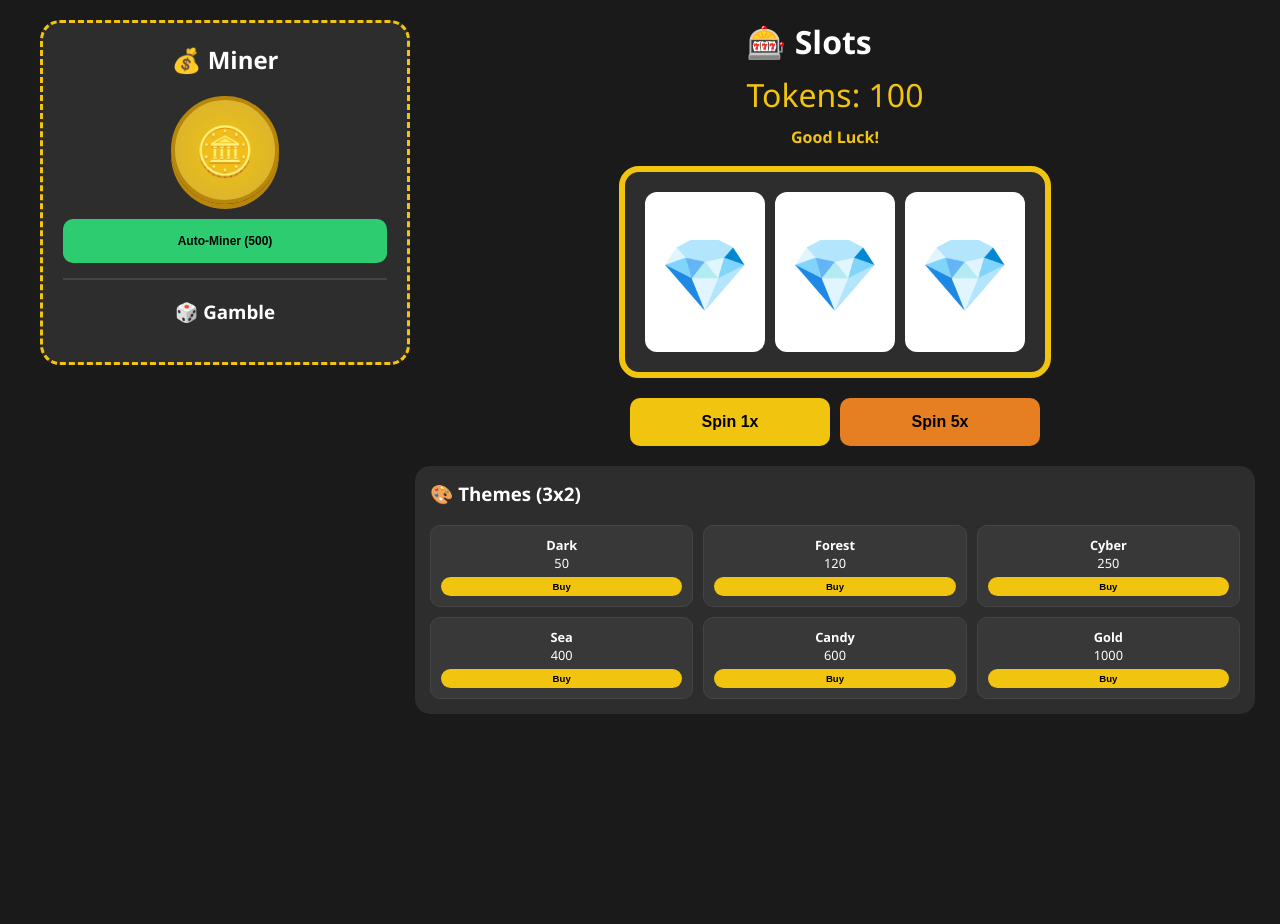
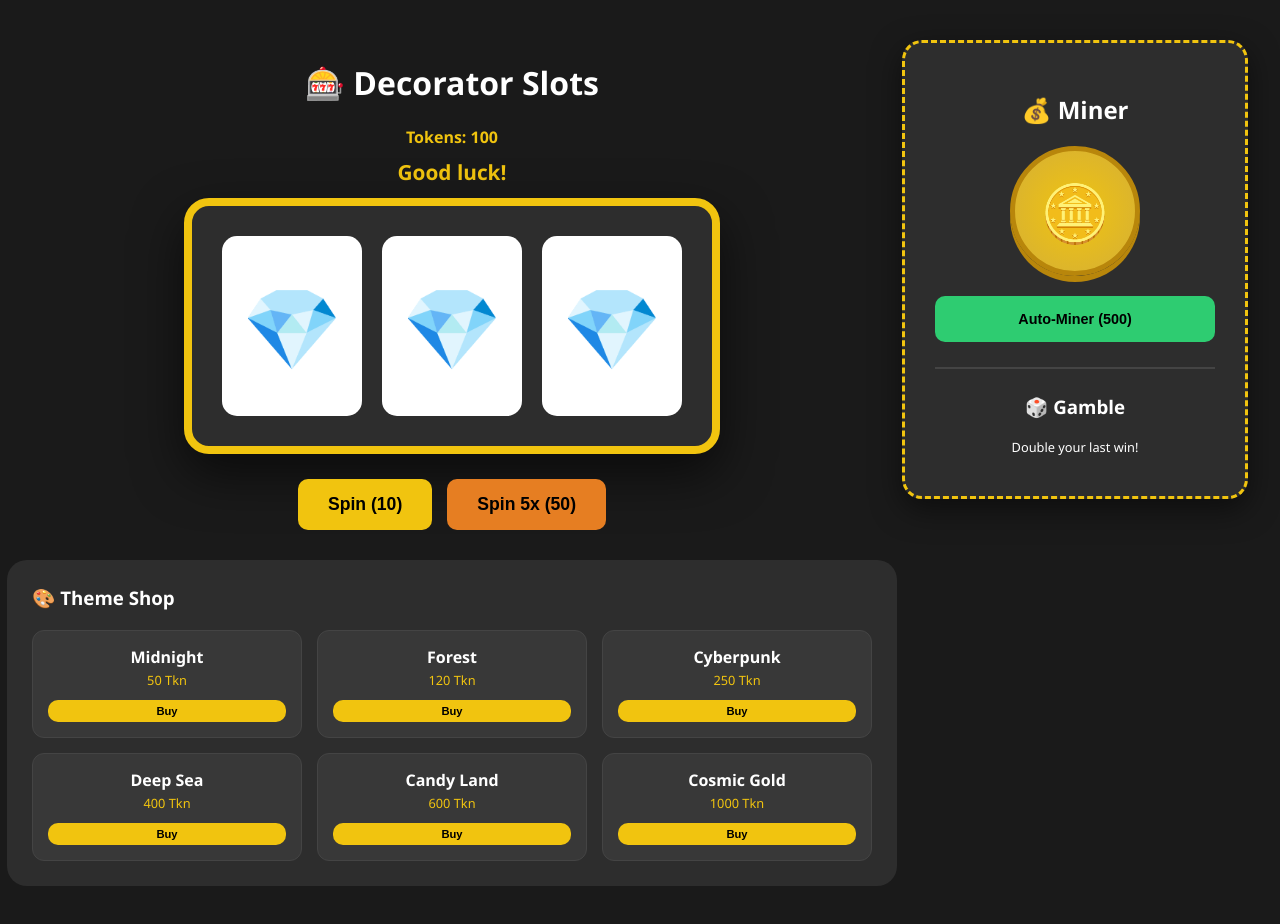
Before and after one commit to avery-murray/Assignment-3-Game, a plain HTML site: page index.html in a window 1280 px wide. Before the commit the page ends 800 px from the top, so only its background shows below. Drawn offline with Linux system fonts and the light colour scheme.

Commit message:
Update index.html

```diff
--- a/index.html
+++ b/index.html
@@ -17,12 +17,11 @@
             background-color: var(--bg-color);
             color: var(--text-color);
             font-family: var(--font-family);
+            margin: 0;
+            min-height: 100vh;
             display: flex;
             justify-content: center;
-            margin: 0;
-            min-height: 100vh;
             transition: all 0.5s ease;
-            overflow-x: hidden;
         }
 
         /* Jackpot Overlay */
@@ -54,170 +53,202 @@
         }
         .shake { animation: shake 0.2s infinite; }
 
-        /* Responsive Layout */
+        /* --- DESKTOP LAYOUT (Default) --- */
         .game-wrapper {
             display: flex;
-            width: 100%;
-            max-width: 1200px;
-            gap: 20px;
-            padding: 20px;
-            flex-direction: row; /* Desktop Default */
+            flex-direction: row; /* Miner on the side */
+            width: 95%;
+            max-width: 1400px;
+            gap: 30px;
+            padding: 40px 0;
+            align-items: flex-start;
         }
 
-        /* Mobile Adjustments */
-        @media (max-width: 850px) {
-            .game-wrapper { flex-direction: column; padding: 10px; }
-            .side-game { order: 2; width: auto !important; }
-            .main-game { order: 1; width: 100%; }
-            .reel { width: 80px !important; height: 110px !important; font-size: 3rem !important; }
-            .header h1 { font-size: 2rem; }
+        .main-game {
+            flex: 3;
+            display: flex;
+            flex-direction: column;
+            align-items: center;
         }
 
         .side-game {
             flex: 1;
             background: var(--panel-color);
-            padding: 20px;
+            padding: 30px;
             border-radius: 20px;
             border: 3px dashed var(--accent-color);
             text-align: center;
-            height: fit-content;
+            position: sticky;
+            top: 40px;
+            box-shadow: 0 10px 30px rgba(0,0,0,0.5);
         }
 
-        .main-game {
-            flex: 2.5;
+        .reel {
+            width: 140px;
+            height: 180px;
+            background: #fff;
+            border-radius: 15px;
             display: flex;
-            flex-direction: column;
             align-items: center;
+            justify-content: center;
+            font-size: 5rem;
+            color: #333;
         }
 
-        .stats { font-size: 2rem; color: var(--accent-color); margin: 10px 0; }
+        /* --- MOBILE LAYOUT (Overrides) --- */
+        @media (max-width: 1000px) {
+            .game-wrapper {
+                flex-direction: column;
+                padding: 15px;
+                align-items: center;
+            }
+            .main-game { order: 1; width: 100%; }
+            .side-game {
+                order: 2;
+                width: 90%;
+                position: static;
+                margin-top: 20px;
+                padding: 20px;
+            }
+            .reel {
+                width: 85px;
+                height: 120px;
+                font-size: 3.5rem;
+            }
+            .header h1 { font-size: 2.2rem; }
+            .stats { font-size: 1.8rem; }
+        }
+
+        /* General Styling */
+        .header { text-align: center; width: 100%; }
+        .stats { font-weight: bold; color: var(--accent-color); margin: 10px 0; }
 
         .slot-machine {
             background: var(--panel-color);
-            padding: 20px;
-            border-radius: 20px;
-            border: 6px solid var(--accent-color);
+            padding: 30px;
+            border-radius: 25px;
+            border: 8px solid var(--accent-color);
             display: flex;
-            gap: 10px;
-            margin-bottom: 20px;
+            gap: 20px;
+            margin-bottom: 25px;
+            box-shadow: 0 20px 50px rgba(0,0,0,0.6);
         }
 
-        .reel {
-            width: 120px;
-            height: 160px;
-            background: #fff;
-            border-radius: 12px;
-            display: flex;
-            align-items: center;
-            justify-content: center;
-            font-size: 4.5rem;
-            color: #333;
-        }
-
-        .controls { display: flex; gap: 10px; margin-bottom: 20px; width: 100%; justify-content: center; }
+        .controls { display: flex; gap: 15px; margin-bottom: 30px; }
 
         button {
-            padding: 15px 20px;
-            font-size: 1rem;
+            padding: 15px 30px;
+            font-size: 1.1rem;
             cursor: pointer;
             background: var(--accent-color);
             color: #000;
             border: none;
             border-radius: 10px;
             font-weight: bold;
-            flex: 1;
-            max-width: 200px;
+            transition: all 0.2s;
         }
+
+        button:active { transform: scale(0.95); }
+        button:disabled { background: #555; opacity: 0.6; }
 
         #gamble-btn {
             background: #9b59b6;
             color: white;
             display: none;
-            max-width: 100%;
-            margin-top: 10px;
+            width: 100%;
+            margin-top: 15px;
         }
 
+        .shop-container {
+            width: 100%;
+            background: var(--panel-color);
+            padding: 25px;
+            border-radius: 20px;
+        }
+
+        /* 3x2 Grid */
         .shop-grid {
             display: grid;
             grid-template-columns: repeat(3, 1fr);
-            gap: 10px;
-            width: 100%;
+            gap: 15px;
+            margin-top: 20px;
         }
 
         .shop-item {
             background: rgba(255,255,255,0.05);
-            padding: 10px;
-            border-radius: 10px;
+            padding: 15px;
+            border-radius: 12px;
             text-align: center;
-            font-size: 0.8rem;
+            border: 2px solid transparent;
         }
 
         #clicker-btn {
-            width: 100px;
-            height: 100px;
+            width: 120px;
+            height: 120px;
             border-radius: 50%;
             background: radial-gradient(circle, #f1c40f, #d4af37);
-            border: 4px solid #b8860b;
-            font-size: 3rem;
+            border: 5px solid #b8860b;
+            font-size: 3.5rem;
             display: flex;
             align-items: center;
             justify-content: center;
-            margin: 15px auto;
+            margin: 20px auto;
             cursor: pointer;
-            box-shadow: 0 5px 0 #b8860b;
-            touch-action: manipulation;
+            box-shadow: 0 6px 0 #b8860b;
+            user-select: none;
         }
 
-        #clicker-btn:active { transform: translateY(4px); box-shadow: 0 1px 0 #b8860b; }
+        #clicker-btn:active { transform: translateY(4px); box-shadow: 0 2px 0 #b8860b; }
 
-        .msg { height: 30px; margin-bottom: 10px; color: var(--accent-color); font-weight: bold; text-align: center; }
+        .msg { height: 35px; color: var(--accent-color); font-weight: bold; font-size: 1.3rem; margin-bottom: 5px; }
     </style>
 </head>
 <body id="game-body">
 
     <div id="jackpot-overlay" onclick="closeJackpot()">
         <h1 class="jackpot-text">MEGA WIN!</h1>
-        <p style="font-size: 1.5rem; color: white;">+100 Tokens</p>
-        <p style="color: #aaa;">Tap to continue</p>
+        <p style="font-size: 2rem; color: white;">+100 Tokens</p>
+        <p style="color: #aaa;">Click to continue</p>
     </div>
 
     <div class="game-wrapper">
-        <div class="side-game">
-            <h2 style="margin-top:0;">💰 Miner</h2>
-            <div id="clicker-btn" onclick="mineToken()">🪙</div>
-            <button id="buy-auto-btn" onclick="buyAutoMiner()" style="width: 100%; font-size: 0.75rem; background: #2ecc71; max-width: 100%;">
-                Auto-Miner (500)
-            </button>
-            <div id="auto-status" style="display:none; color: #2ecc71; margin: 10px 0; font-size: 0.8rem;">⚡ Auto-Active (+5/s)</div>
-
-            <hr style="border: 0.5px solid #444; margin: 15px 0;">
-
-            <h3>🎲 Gamble</h3>
-            <button id="gamble-btn" onclick="gambleWin()">DOUBLE OR NOTHING</button>
-        </div>
-
         <div class="main-game">
             <div class="header">
-                <h1 style="margin:0;">🎰 Slots</h1>
+                <h1>🎰 Decorator Slots</h1>
                 <div class="stats">Tokens: <span id="token-count">100</span></div>
-                <div id="status-msg" class="msg">Good Luck!</div>
+                <div id="status-msg" class="msg">Good luck!</div>
             </div>
 
-            <div id="slot-container" class="slot-machine">
+            <div class="slot-machine">
                 <div class="reel" id="reel1">💎</div>
                 <div class="reel" id="reel2">💎</div>
                 <div class="reel" id="reel3">💎</div>
             </div>
 
             <div class="controls">
-                <button class="spin-btn" onclick="spin(1)">Spin 1x</button>
-                <button class="spin-btn" onclick="spin(5)" style="background: #e67e22;">Spin 5x</button>
+                <button class="spin-btn" onclick="spin(1)">Spin (10)</button>
+                <button class="spin-btn" onclick="spin(5)" style="background: #e67e22;">Spin 5x (50)</button>
             </div>
 
-            <div style="width:100%; background: var(--panel-color); padding: 15px; border-radius: 15px;">
-                <h3 style="margin-top:0;">🎨 Themes (3x2)</h3>
+            <div class="shop-container">
+                <h3 style="margin:0;">🎨 Theme Shop</h3>
                 <div class="shop-grid" id="shop-grid"></div>
             </div>
+        </div>
+
+        <div class="side-game">
+            <h2>💰 Miner</h2>
+            <div id="clicker-btn" onclick="mineToken()">🪙</div>
+            <button id="buy-auto-btn" onclick="buyAutoMiner()" style="width: 100%; font-size: 0.9rem; background: #2ecc71;">
+                Auto-Miner (500)
+            </button>
+            <div id="auto-status" style="display:none; color: #2ecc71; margin-top: 10px;">⚡ Auto-Active: +5/s</div>
+
+            <hr style="border: 0.5px solid #444; margin: 25px 0;">
+
+            <h3>🎲 Gamble</h3>
+            <p id="gamble-info" style="font-size: 0.8rem; margin-bottom: 10px;">Double your last win!</p>
+            <button id="gamble-btn" onclick="gambleWin()">DOUBLE OR NOTHING</button>
         </div>
     </div>
 
@@ -229,12 +260,12 @@
         const inventory = ['default'];
 
         const shopItems = [
-            { id: 'midnight', name: 'Dark', price: 50, colors: { bg: '#0b0b0d', panel: '#1c1c1f', accent: '#e74c3c' } },
+            { id: 'midnight', name: 'Midnight', price: 50, colors: { bg: '#0b0b0d', panel: '#1c1c1f', accent: '#e74c3c' } },
             { id: 'forest', name: 'Forest', price: 120, colors: { bg: '#1b3022', panel: '#2c5e3f', accent: '#2ecc71' } },
-            { id: 'cyber', name: 'Cyber', price: 250, colors: { bg: '#2b0035', panel: '#440055', accent: '#00fff2' } },
-            { id: 'ocean', name: 'Sea', price: 400, colors: { bg: '#001a33', panel: '#003366', accent: '#33ccff' } },
-            { id: 'candy', name: 'Candy', price: 600, colors: { bg: '#ffafcc', panel: '#ffc8dd', accent: '#fb6f92' } },
-            { id: 'cosmic', name: 'Gold', price: 1000, colors: { bg: '#14111a', panel: '#241d33', accent: '#f1c40f' } }
+            { id: 'cyber', name: 'Cyberpunk', price: 250, colors: { bg: '#2b0035', panel: '#440055', accent: '#00fff2' } },
+            { id: 'ocean', name: 'Deep Sea', price: 400, colors: { bg: '#001a33', panel: '#003366', accent: '#33ccff' } },
+            { id: 'candy', name: 'Candy Land', price: 600, colors: { bg: '#ffafcc', panel: '#ffc8dd', accent: '#fb6f92' } },
+            { id: 'cosmic', name: 'Cosmic Gold', price: 1000, colors: { bg: '#14111a', panel: '#241d33', accent: '#f1c40f' } }
         ];
 
         function mineToken() { tokens += 1; updateUI(); }
@@ -245,7 +276,6 @@
                 document.getElementById('buy-auto-btn').style.display = 'none';
                 document.getElementById('auto-status').style.display = 'block';
                 setInterval(() => { tokens += 5; updateUI(); }, 1000);
-                updateUI();
             }
         }
 
@@ -265,10 +295,7 @@
 
         async function spin(count) {
             const cost = 10 * count;
-            if (tokens < cost) {
-                document.getElementById('status-msg').innerText = "Need Tokens!";
-                return;
-            }
+            if (tokens < cost) return;
             tokens -= cost;
             lastWin = 0;
             document.getElementById('gamble-btn').style.display = 'none';
@@ -297,7 +324,7 @@
                 tokens += spinTotal;
                 document.getElementById('gamble-btn').style.display = 'block';
             }
-            document.getElementById('status-msg').innerText = spinTotal > 0 ? `Won ${spinTotal}!` : "No Luck!";
+            document.getElementById('status-msg').innerText = spinTotal > 0 ? `Won ${spinTotal} Tokens!` : "Try again!";
             toggleButtons(false);
             updateUI();
         }
@@ -335,10 +362,9 @@
                 div.style.border = isOwned ? `2px solid var(--accent-color)` : '1px solid #444';
                 div.innerHTML = `
                     <strong>${item.name}</strong><br>
-                    <span>${isOwned ? 'OWNED' : item.price}</span><br>
-                    <button onclick="${isOwned ? `applyTheme('${item.id}')` : `buyItem('${item.id}')`}"
-                            style="font-size: 0.6rem; padding: 4px; width: 100%; margin-top:5px; max-width: 100%;">
-                        ${isOwned ? 'Use' : 'Buy'}
+                    <span style="font-size: 0.8rem; color: var(--accent-color)">${isOwned ? 'OWNED' : item.price + ' Tkn'}</span><br>
+                    <button onclick="${isOwned ? `applyTheme('${item.id}')` : `buyItem('${item.id}')`}" style="font-size: 0.7rem; padding: 5px; width: 100%; margin-top:10px;">
+                        ${isOwned ? 'Apply' : 'Buy'}
                     </button>`;
                 grid.appendChild(div);
             });
```
